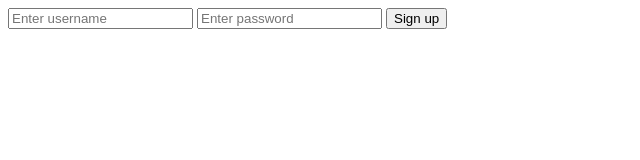
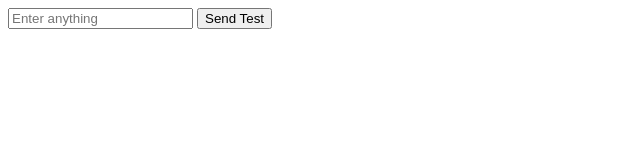
Before and after one commit to martekor/martekor.github.io, a plain HTML site: page index.html in a window 1280 px wide. Shown: the whole page, without its empty margins (0-640 px from the left). Drawn offline with Linux system fonts and the light colour scheme.

Commit message:
Update index.html

```diff
--- a/index.html
+++ b/index.html
@@ -3,13 +3,12 @@
 <head>
     <meta charset="UTF-8">
     <meta name="viewport" content="width=device-width, initial-scale=1.0">
-    <title>Martekor - Register</title>
+    <title>Test POST</title>
 </head>
 <body>
-    <form action="https://svirityofficiel2.pythonanywhere.com/register" method="post">
-        <input type="text" name="username" placeholder="Enter username" required>
-        <input type="password" name="password" placeholder="Enter password" required>
-        <button type="submit">Sign up</button>
+    <form action="https://httpbin.org/post" method="post">
+        <input type="text" name="test" placeholder="Enter anything" required>
+        <button type="submit">Send Test</button>
     </form>
 </body>
 </html>
```
